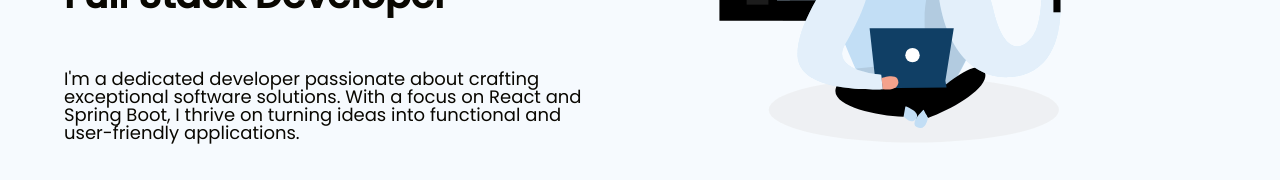
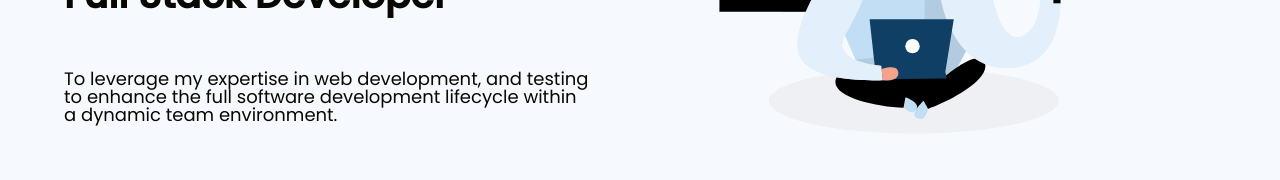
Before and after one commit to hemanth0506/portfolio, a React (Create React App) app in the folder portfolio-main/: page / in a window 1280 px wide. Shown: the part 431-611 px from the top of the page. Built offline with nearby package versions, Linux system fonts and the light colour scheme; no server answers; a web font is replaced by a local one.

Commit message:
Update Main.js

```diff
--- a/portfolio-main/src/components/Main.js
+++ b/portfolio-main/src/components/Main.js
@@ -43,10 +43,7 @@ const Main = () => {
                 </motion.h2>
 
                 <motion.p variants={childVariants}>
-                    I'm a dedicated developer passionate about crafting
-                    exceptional software solutions. With a focus on React and
-                    Spring Boot, I thrive on turning ideas into functional
-                    and user-friendly applications.
+                    To leverage my expertise in web development, and testing to enhance the full software development lifecycle within a dynamic team environment.
                 </motion.p>
 
 
```
